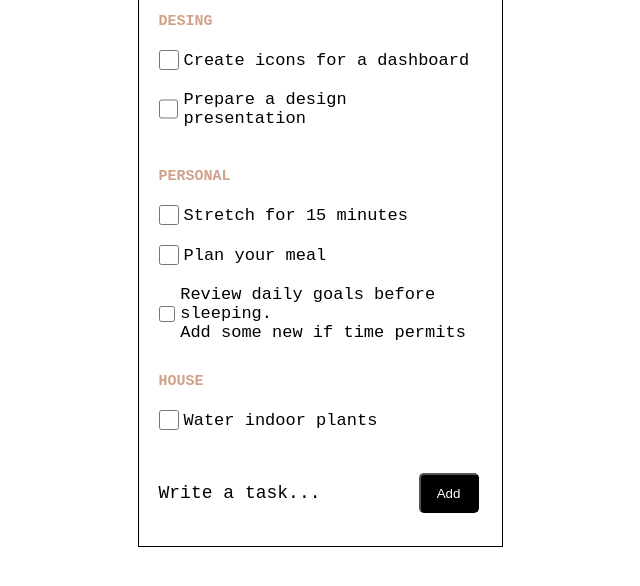
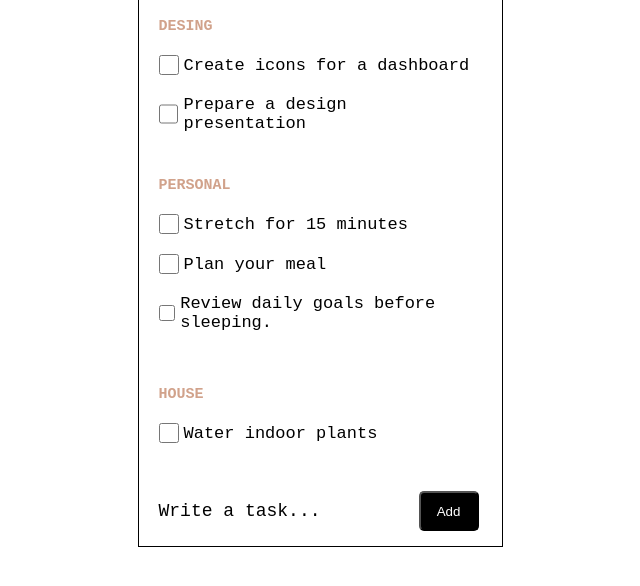
Before and after one commit to bemmoralesmora/APP-Tareas, a plain HTML site: page index.html in a window 1280 px wide. Shown: the part 168-754 px from the top of the page, without its empty margins (320-960 px from the left). Drawn offline with Linux system fonts and the light colour scheme.

Commit message:
Se une la lista con el diseño del proyecto     -Consta de tres listas     -se crea la función crearCategoria     -se crea un forEach para recorrer cada elemento de la lista y agregarlo al diseño

```diff
--- a/components/item/data.js
+++ b/components/item/data.js
@@ -1,10 +1,20 @@
-let lista = [
-    "Create icons for a dashboard",
-    "Prepare a design presentation",
-    "Stretch for 15 minutes",
-    "Plan your meal",
-    "Review daily goals before sleeping. Add some new if time permits",
-    "Water indoor plants"
-]
+function listas() {
+    const lista_desing = [
+        "Create icons for a dashboard",
+        "Prepare a design presentation"
+    ];
 
-export { lista }
+    const lista_personal = [
+        "Stretch for 15 minutes",
+        "Plan your meal",
+        "Review daily goals before sleeping."
+    ];
+
+    const lista_house = [
+         "Water indoor plants",
+    ];
+
+    return {lista_desing, lista_personal, lista_house};
+}
+
+export { listas };
--- a/components/item/item.css
+++ b/components/item/item.css
@@ -7,7 +7,7 @@
     display: flex;
     flex-direction: column;
     padding: 10px;
-    gap: 0.5rem;
+    gap: 1rem;
 }
 
 .titulo-c{
@@ -24,6 +24,7 @@
     display: flex;
     flex-direction: column;
     justify-self: center;
+
 
     padding: 1rem;
 
@@ -67,7 +68,7 @@
 
     display: flex;
     flex-direction: column;
-    justify-self: center
+    justify-self: center;
 
 }
 
@@ -109,7 +110,7 @@
 
     display: flex;
     flex-direction: column;
-    justify-self: center
+    justify-self: center;
 
 }
 
--- a/components/item/item.js
+++ b/components/item/item.js
@@ -1,70 +1,55 @@
-import { lista } from "./data.js";
+import { listas } from "./data.js";
 
-function item (){
+function item() {
+    let { lista_desing, lista_personal, lista_house } = listas();
+
     let item = document.createElement('section');
-    item.className = "item"
+    item.className = "item";
 
     let titulo = document.createElement('h1');
     titulo.innerText = "Today";
-    titulo.className = "titulo-c"
+    titulo.className = "titulo-c";
     item.appendChild(titulo);
 
-    let cont_desing = document.createElement('div');
-    cont_desing.className = "cont-desing";
-    cont_desing.innerHTML = `
-        <h1>DESING</h1>
-        <label for="">
-            <div>
-            <input type="checkbox">
-            <h1 class="h1-1">Create icons for a dashboard</h1>
-        </div>
-            <div>
-            <input type="checkbox">
-            <h1 class="h1-1">Prepare a design presentation</h1>
-        </div>
+    function crearCategoria(titulo, tareas) {
+        let container = document.createElement('div');
 
-        </label>
-    `;
-    item.appendChild(cont_desing);
+        // Asigna una clase CSS al contenedor 'div' con el nombre de la categoría en minúsculas.
+        // Ejemplo: si 'titulo' es "DESING", la clase será "cont-design".
+        container.className = `cont-${titulo.toLowerCase()}`;
 
-    let cont_personal = document.createElement('div');
-    cont_personal.className = "cont-personal";
-    cont_personal.innerHTML = `
-        <h1>PERSONAL</h1>
-        <label for="">
-            <div>
-            <input type="checkbox">
-            <h1 class="h1-1">Stretch for 15 minutes</h1>
-        </div>
-            <div>
-            <input type="checkbox">
-            <h1 class="h1-1">Plan your meal</h1>
-        </div>
-        <div>
-            <input type="checkbox">
-            <h1 class="h1-1">Review daily goals before sleeping. <br>Add some new if time permits</h1>
-        </div>
+        // Establece el contenido HTML dentro del contenedor 'div'.
+        // Inserta un elemento 'h1' con el nombre de la categoría en mayúsculas.
+        // Ejemplo: si 'titulo' es "DESING", el HTML será <h1>DESING</h1>.
+        container.innerHTML = `<h1>${titulo.toUpperCase()}</h1>`;
 
-        </label>
-    `;
-    item.appendChild(cont_personal);
+        let label = document.createElement('label');
 
-    let cont_house = document.createElement('div');
-    cont_house.className = "cont-house"
-    cont_house.innerHTML = `
-        <h1>HOUSE</h1>
-        <label for="">
-            <div>
-            <input type="checkbox">
-            <h1 class="h1-1">Water indoor plants</h1>
-        </div>
+        tareas.forEach(tarea => {
+            let div = document.createElement('div');
 
-        </label>
-    `;
-    item.appendChild(cont_house);
+            let checkbox = document.createElement('input');
+            checkbox.type = 'checkbox';
+
+            let nombreTarea = document.createElement('h1');
+            nombreTarea.className = "h1-1";
+            nombreTarea.innerText = tarea;
+
+            div.appendChild(checkbox);
+            div.appendChild(nombreTarea);
+            label.appendChild(div);
+        });
+
+        container.appendChild(label);
+        return container;
+    }
+
+    item.appendChild(crearCategoria("DESING", lista_desing));
+    item.appendChild(crearCategoria("PERSONAL", lista_personal));
+    item.appendChild(crearCategoria("HOUSE", lista_house));
 
     let add = document.createElement('div');
-    add.className = "add"
+    add.className = "add";
     add.innerHTML = `
         <h1 class="h1-add">Write a task...</h1>
         <button>Add</button>
@@ -74,4 +59,4 @@ function item (){
     return item;
 }
 
-export {item};
+export { item };
```
